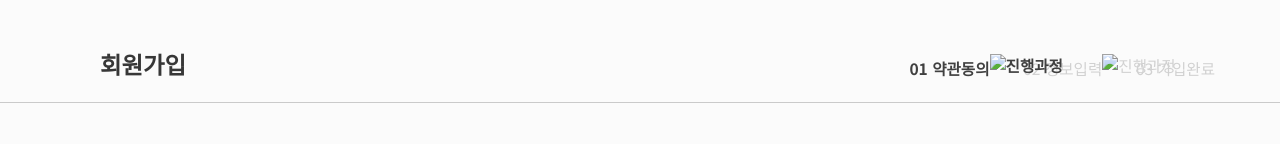
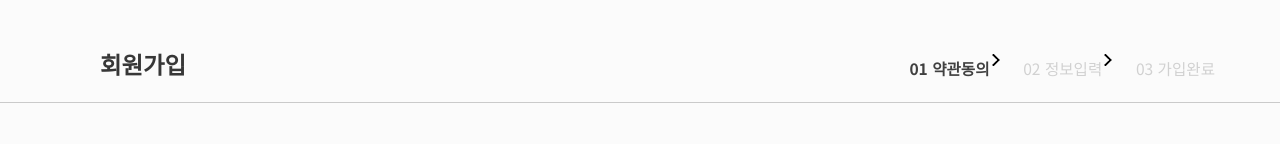
Before and after one commit to do88y/campingweb, a plain HTML site: page join1.html in a window 1280 px wide. Shown: the part 138-282 px from the top of the page. Drawn offline with Linux system fonts and the light colour scheme.

Commit message:
이미지 안 보이는 현상 ./ 붙여봄

```diff
--- a/join1.html
+++ b/join1.html
@@ -146,14 +146,14 @@
                                     <span>01</span>
                                     약관동의
                                     <span>
-                                        <img src="images/regular-right-24.png" alt="진행과정">
+                                        <img src="./images/right-arrow.png" alt="진행과정">
                                     </span>
                                 </li>
                                 <li>
                                     <span>02</span>
                                     정보입력
                                     <span>
-                                        <img src="images/regular-right-24.png" alt="진행과정">
+                                        <img src="./images/right-arrow.png" alt="진행과정">
                                     </span>
                                 </li>
                                 <li>
```
